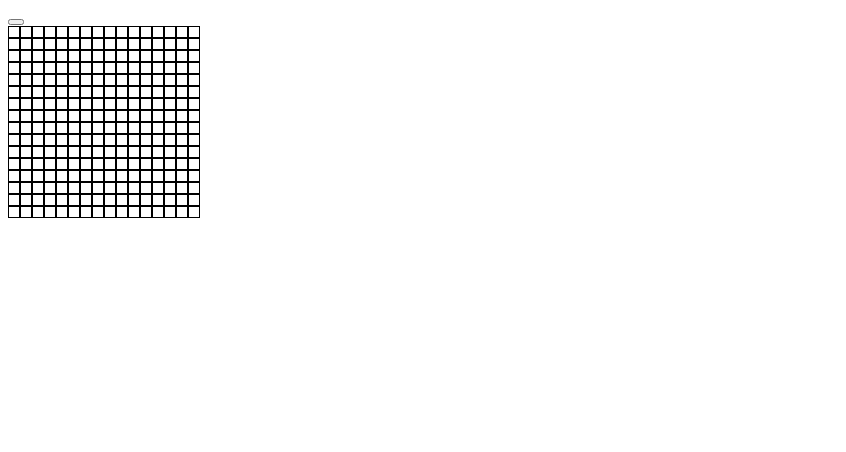
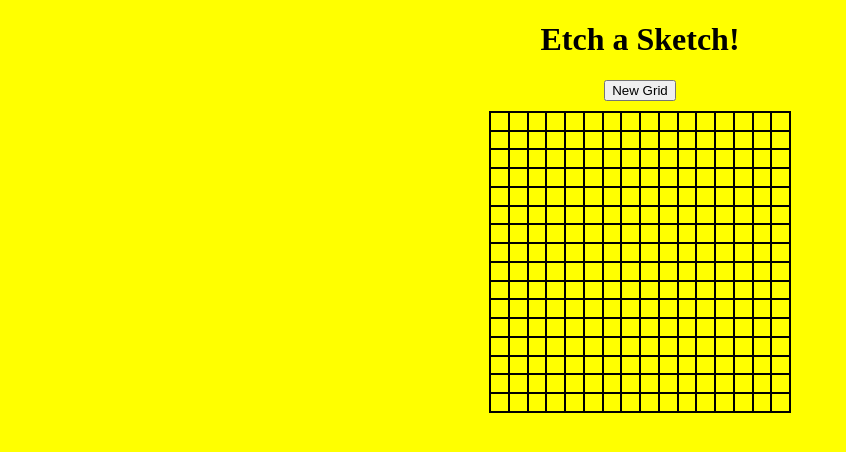
Before and after one commit to xquisite0/Etch-A-Sketch, a plain HTML site: page index.html in a window 1280 px wide. Shown: the whole page, without its empty margins (0-846 px from the left). Drawn offline with Linux system fonts and the light colour scheme.

Commit message:
allow width of box to stay constant through changes in length

```diff
--- a/index.html
+++ b/index.html
@@ -8,8 +8,13 @@
     <link rel="stylesheet" href='style.css'>
 </head>
 <body>
-    <button id='clear'></button>
-    <div id='container'></div>
+    <h1>Etch a Sketch!</h1>
+    <div class='buttonDiv'>
+        <button id='clear'>New Grid</button>
+    </div>
+    <div class='containerDiv'>
+        <div id='container'></div>
+    </div>
     <script src='script.js'></script>
 </body>
 </html>
--- a/script.js
+++ b/script.js
@@ -38,7 +38,7 @@ makeGrid();
 let clearButton = document.querySelector('#clear');
 clearButton.addEventListener('click', evt => {
     document.querySelector('#container').textContent = '';
-    let gridLength = parseInt(prompt('What new grid length do you want?'));
+    let gridLength = parseInt(prompt('What is the new length of your grid? (nothing more than 100)'));
     console.log(gridLength);
     makeGrid(gridLength);
 });
--- a/style.css
+++ b/style.css
@@ -1,17 +1,38 @@
+body {
+    background-color: yellow;
+}
+
 .rowDivs {
     display: flex;
     flex-direction: column;
+    flex: 1;
 }
 
 #container {
     display: flex;
-    width: 100px;
+    height: 300px;
+    width: 300px;
+    border-width: 1px;
+    border-style: solid;
 }
 
 
 .rowDivs div {
     border-width: 1px;
     border-style: solid;
-    width: 10px;
-    height: 10px;
+    height: 5px;
+    flex: 1;
 }
+
+.buttonDiv, .containerDiv {
+    display: flex;
+    justify-content: center;
+}
+
+button {
+    margin-bottom: 10px;
+}
+
+h1 {
+    text-align: center;
+}
```
